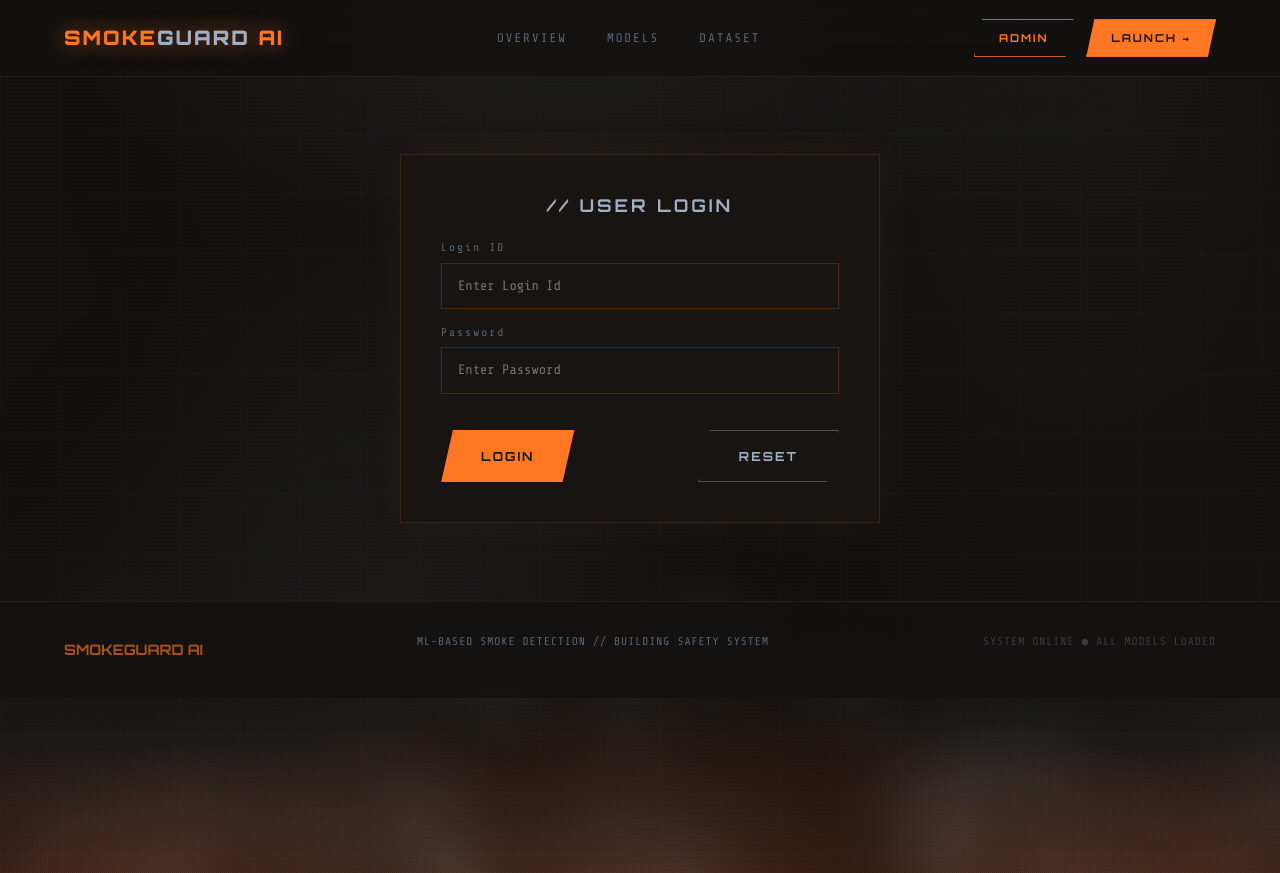
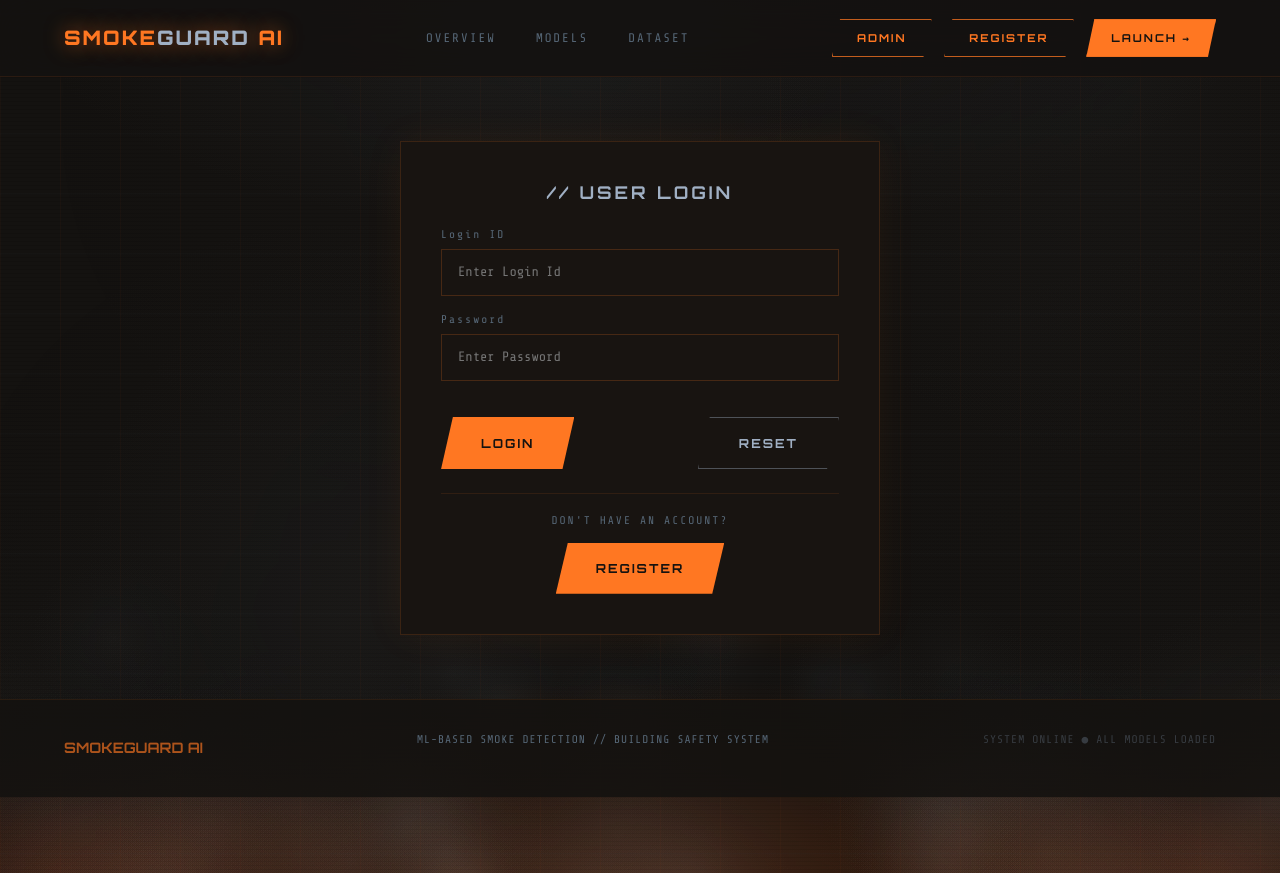
Before and after one commit to MOHD-OMER/Building-Safety-Smoke-Detection, a Django app: page /user-login/ in a window 1280 px wide. Run offline with Django 5.2, Linux system fonts and the light colour scheme; some libraries are stand-ins or nearby versions.

Commit message:
Add Register button to navbar and user login page

```diff
--- a/templates/UserLogin.html
+++ b/templates/UserLogin.html
@@ -20,6 +20,14 @@
         </div>
       {% endif %}
     </form>
+    <div style="margin-top:1.5rem; text-align:center; border-top:1px solid rgba(255,119,34,0.1); padding-top:1.2rem;">
+      <p style="font-family:'Share Tech Mono',monospace; font-size:0.7rem; color:var(--text-dim); letter-spacing:2px; margin-bottom:0.8rem;">
+        DON'T HAVE AN ACCOUNT?
+      </p>
+      <a href="{% url 'UserRegister' %}" class="theme-btn-form" style="display:inline-block; text-align:center; text-decoration:none;">
+        REGISTER
+      </a>
+    </div>
   </div>
 </section>
 {% endblock %}
--- a/templates/base.html
+++ b/templates/base.html
@@ -309,6 +309,7 @@
       <div class="nav-btns">
         {% block nav_btns %}
         <a href="{% url 'AdminLogin' %}" class="nav-btn">ADMIN</a>
+        <a href="{% url 'UserRegister' %}" class="nav-btn">REGISTER</a>
         <a href="{% url 'UserLogin' %}" class="nav-btn filled">LAUNCH →</a>
         {% endblock %}
       </div>
```
